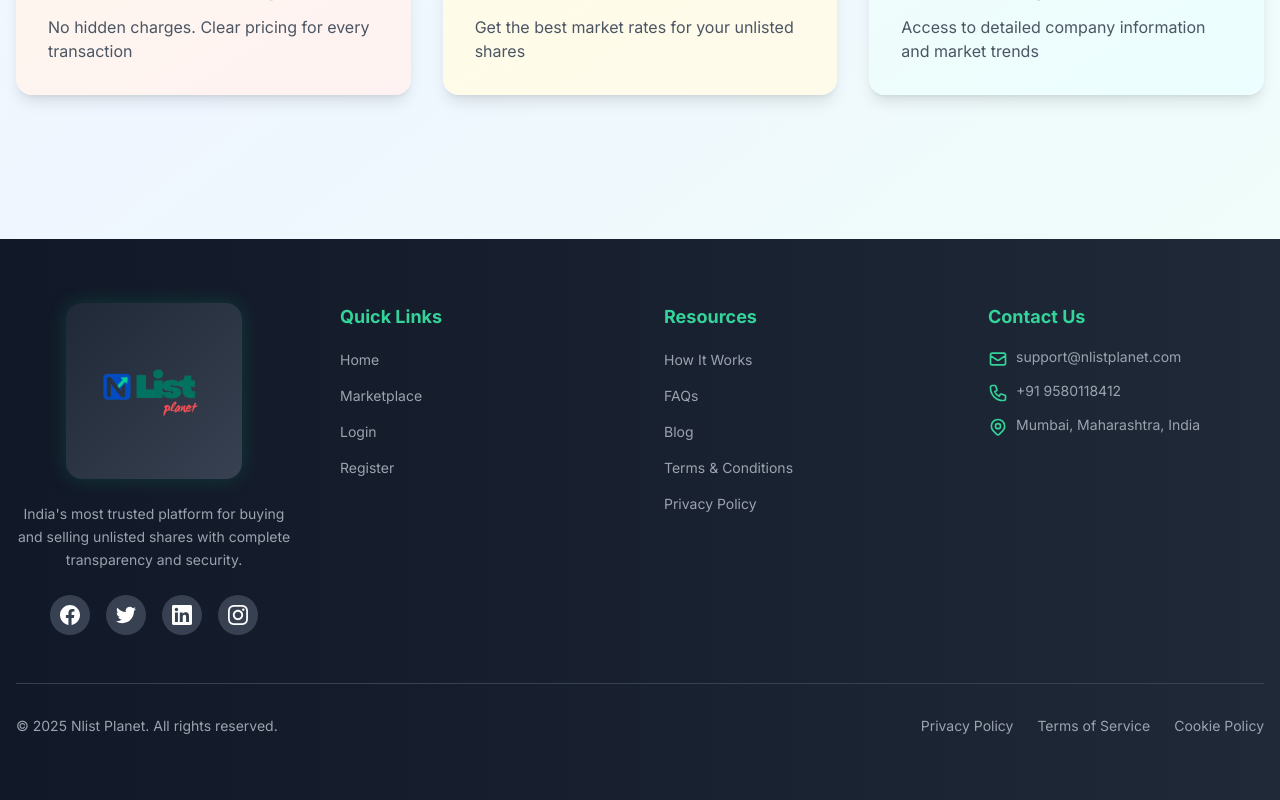
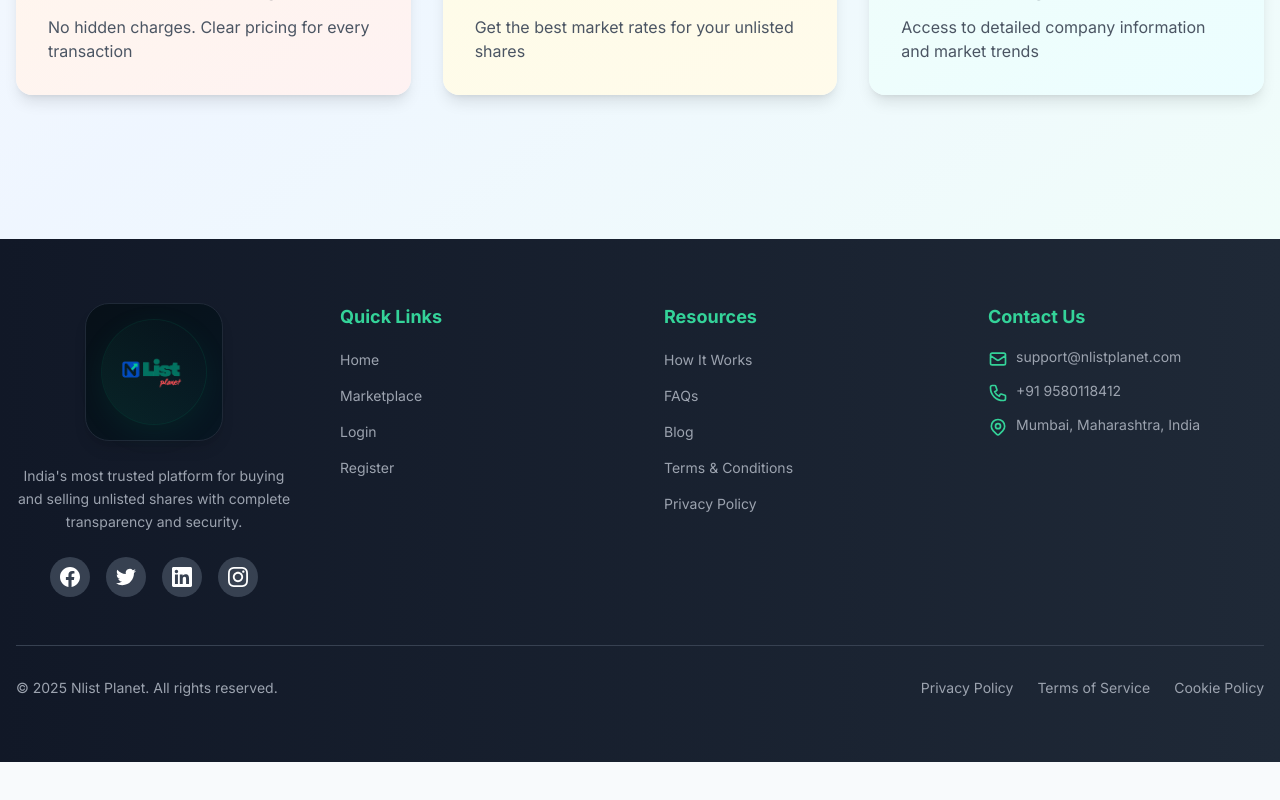
Before and after one commit to nlistedplanet-source/nlistplanet-frontend, a React (Create React App) app: page / in a window 1280 px wide. Shown: the part 3205-4005 px from the top of the page. After the commit the page ends 3967 px from the top, so only its background shows below. Built offline with nearby package versions, Linux system fonts and the light colour scheme; no server answers.

Commit message:
style: modernize footer logo card + circular logo container, subtle ring & shadow

```diff
--- a/src/pages/HomePage.jsx
+++ b/src/pages/HomePage.jsx
@@ -391,12 +391,14 @@ const HomePage = () => {
         <div className="max-w-7xl mx-auto px-4">
           <div className="grid md:grid-cols-4 gap-12 mb-12">
             <div className="col-span-1">
-              <div className="flex flex-col items-center gap-3 mb-6 bg-gradient-to-br from-gray-800 to-gray-700 p-6 rounded-2xl shadow-[0_0_20px_rgba(16,185,129,0.2)] hover:shadow-[0_0_35px_rgba(16,185,129,0.4)] transition-all duration-300 w-fit mx-auto">
-                <img
-                  src="/images/logos/new_logo.png"
-                  alt="Nlist Planet Logo"
-                  className="h-32 w-32 object-contain transform hover:scale-110 transition-transform duration-300"
-                />
+              <div className="flex flex-col items-center gap-3 mb-6 p-4 rounded-3xl bg-gradient-to-br from-[#071018] to-[#071622] border border-gray-800 shadow-lg w-fit mx-auto transform transition-transform duration-300 hover:scale-105">
+                <div className="rounded-full p-3 bg-gradient-to-tr from-emerald-500/10 to-teal-400/6 shadow-[0_8px_30px_rgba(16,185,129,0.08)] ring-1 ring-emerald-500/10 transition-all duration-300 hover:shadow-[0_16px_40px_rgba(16,185,129,0.12)]">
+                  <img
+                    src="/images/logos/new_logo.png"
+                    alt="Nlist Planet Logo"
+                    className="h-20 w-20 object-contain"
+                  />
+                </div>
               </div>
               <p className="text-gray-400 text-sm leading-relaxed text-center">
                 India's most trusted platform for buying and selling unlisted shares with complete transparency and security.
```
